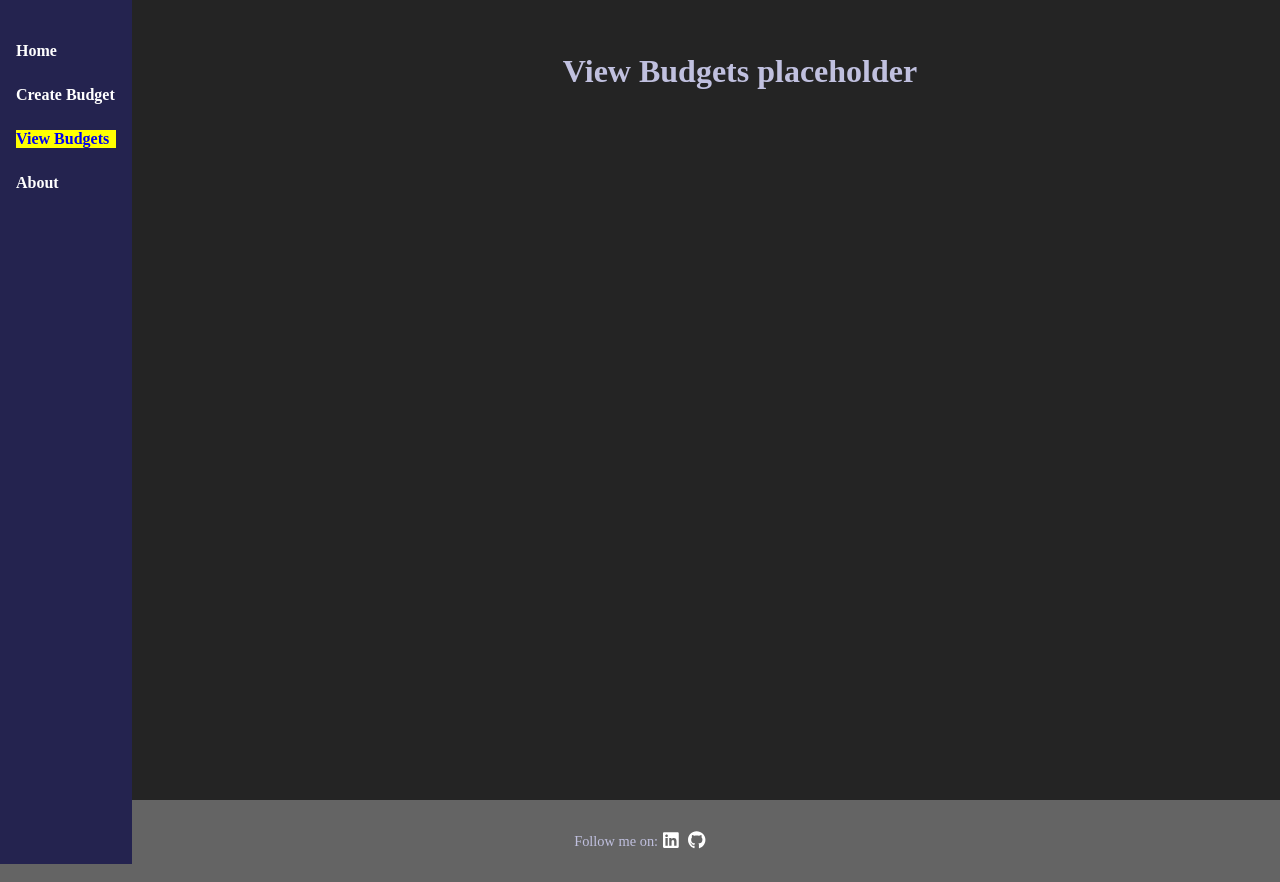
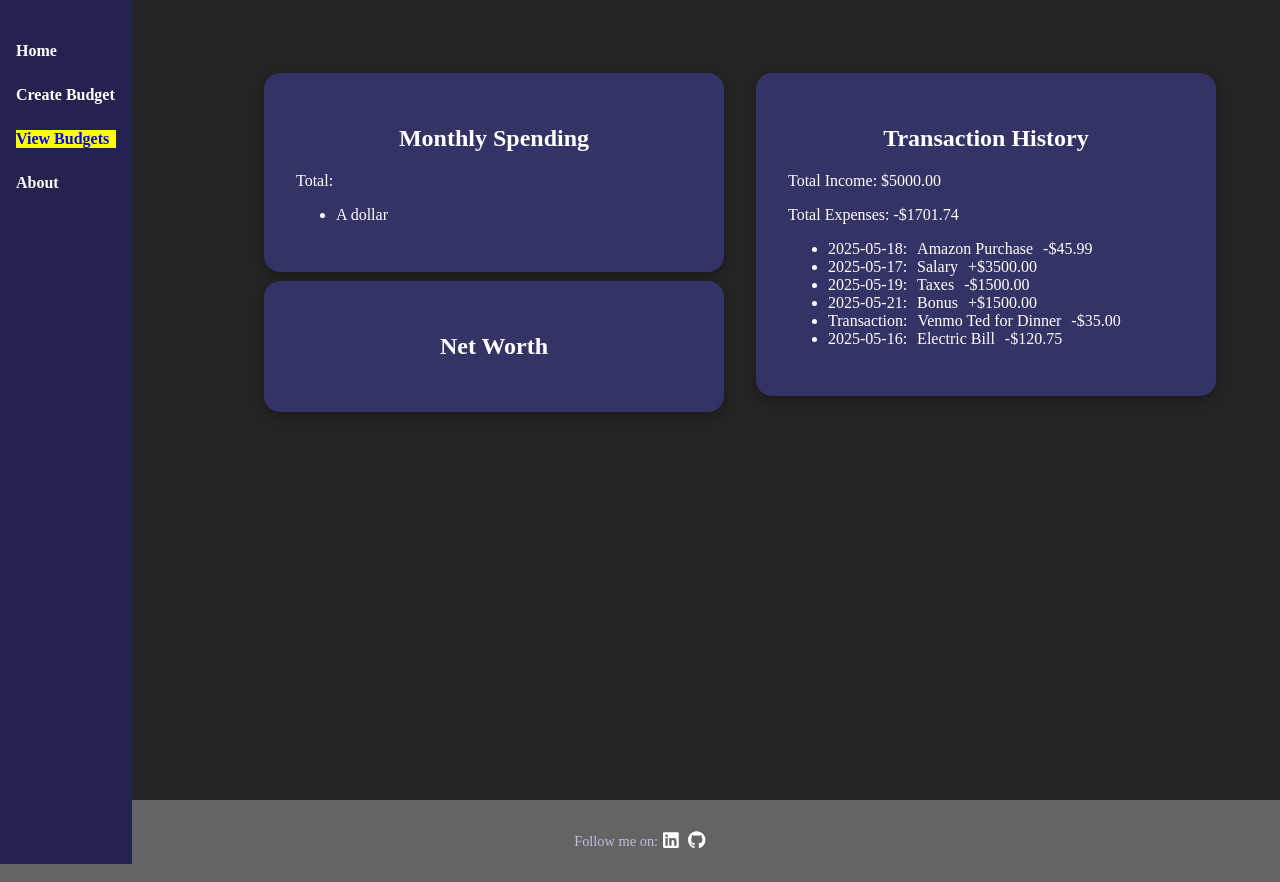
Before and after one commit to Jay-Sakabu/unit-2-final-project, a React (Vite) app in the folder budgeting/: page /viewBudgets in a window 1280 px wide. Built offline with nearby package versions, Linux system fonts and the light colour scheme.

Commit message:
Added some basic Transaction functionality, placeholder JSONs

```diff
--- a/budgeting/src/App.css
+++ b/budgeting/src/App.css
@@ -33,7 +33,7 @@ h1, h2{
 .home-page-photo-carousel{
   margin: 0 auto;
   padding: 20px 0;
-  max-width: 700px;
+  max-width: 800px;
   overflow: hidden;
   display: flex;
   flex: 0 0 100%;
--- /dev/null
+++ b/budgeting/src/BudgetDashboard.css
@@ -0,0 +1,46 @@
+.budget-dashboard {
+  display: grid;
+  grid-template-columns: repeat(auto-fit, minmax(300px, 1fr));
+  grid-template-rows: auto auto;
+  grid-gap: 2rem;
+  padding: 2rem;
+}
+
+.dashboard-box {
+
+  background-color: #333366;
+  color: white;
+  padding: 2rem;
+  border-radius: 16px;
+  box-shadow: 0 4px 12px rgba(0, 0, 0, 0.3);
+  margin-top: 2%;
+}
+
+//https://stackoverflow.com/questions/7698764/custom-bullet-symbol-for-li-elements-in-ul-that-is-a-regular-character-and
+
+ul{
+  list-style: none;
+  list-style-type: armenian;
+}
+
+
+//Custom list item
+.transaction-date{
+  margin-top: 100px;
+  margin-left: 20px;
+}
+
+.transaction-description{
+  margin-left: 10px;
+}
+
+.transaction-amount{
+  margin-left: 10px;
+}
+
+@media (max-width: 768px) {
+  .budget-dashboard {
+    grid-template-columns: 1fr;
+    margin-left: 0;
+  }
+}
--- a/budgeting/src/Pages/ViewBudget.jsx
+++ b/budgeting/src/Pages/ViewBudget.jsx
@@ -1,8 +1,9 @@
 import React from "react";
+import BudgetDashboard from "../components/BudgetDashboard";
 
 const ViewBudget = () => {
     return(
-        <div><h1>View Budgets placeholder</h1></div>
+        <BudgetDashboard/>
     );
 }
 
--- /dev/null
+++ b/budgeting/src/assets/netWorth.json
@@ -0,0 +1,13 @@
+{
+  "assets": {
+    "Cash": 8000,
+    "Investments": 15000,
+    "Property": 120000,
+    "401k": 60000
+  },
+  "liabilities": {
+    "Credit Cards": 1000,
+    "Student Loans": 12000,
+    "Car Loan": 3000
+  }
+}
--- /dev/null
+++ b/budgeting/src/assets/transactions.json
@@ -0,0 +1,32 @@
+[
+  {
+    "date": "2025-05-18",
+    "description": "Amazon Purchase",
+    "amount": -45.99
+  },
+  {
+    "date": "2025-05-17",
+    "description": "Salary",
+    "amount": 3500.00
+  },
+  {
+    "date": "2025-05-19",
+    "description": "Taxes",
+    "amount": -1500.00
+  },
+  {
+    "date": "2025-05-21",
+    "description": "Bonus",
+    "amount": 1500.00
+  },
+  {
+    "date": "",
+    "description": "Venmo Ted for Dinner",
+    "amount": -35.00
+  },
+  {
+    "date": "2025-05-16",
+    "description": "Electric Bill",
+    "amount": -120.75
+  }
+]
--- /dev/null
+++ b/budgeting/src/components/BudgetDashboard.jsx
@@ -0,0 +1,72 @@
+import React from "react";
+import netWorthData from "../assets/netWorth.json";
+import transactionsData from "../assets/transactions.json";
+import "../BudgetDashboard.css";
+
+// Transaction data
+
+const income = transactionsData
+    .filter((transaction) => transaction.amount > 0)
+    .reduce((sum, transaction) => sum + transaction.amount, 0);
+const expenses = transactionsData
+    .filter((transaction) => transaction.amount < 0)
+    .reduce((sum, transaction) => sum + transaction.amount, 0);
+
+
+// Monthly Spending
+const MonthlySpending = () => {
+    return (
+        <div className="dashboard-box">
+            <h2>Monthly Spending </h2>
+            <p>Total:</p>
+            <ul>
+                <li> A dollar </li>
+            </ul>
+        </div>
+    );
+};
+
+
+
+//Transaction History Summary
+const TransactionHistory = () => {
+    return (
+        <div className="dashboard-box">
+            <h2>Transaction History</h2>
+            <p>Total Income: ${income.toFixed(2)}</p>
+            <p>Total Expenses: -${Math.abs(expenses).toFixed(2)}</p>
+            <ul>
+                {transactionsData.map((transaction, index) => (
+                    <li key={index}>
+                        <span className="transaction-date">
+                            {transaction.date.length == 0 ? "Transaction" : transaction.date}:
+                        </span>
+                        <span className="transaction-description">
+                            {transaction.description}
+                        </span>
+                        <span className="transaction-amount">
+                            {transaction.amount > 0 ? "+" : "-"}${Math.abs(transaction.amount).toFixed(2)}
+                        </span>
+                    </li>
+                ))}
+            </ul>
+        </div>
+    );
+};
+
+// Main Dashboard Component
+const BudgetDashboard = () => {
+    return (
+        <div className="budget-dashboard">
+            <div className="row">
+                <MonthlySpending />
+                <div className="dashboard-box"><h2>Net Worth</h2></div>
+            </div>
+            <div className="row">
+                <TransactionHistory />
+            </div>
+        </div>
+    );
+};
+
+export default BudgetDashboard;
--- a/budgeting/src/components/Footer.jsx
+++ b/budgeting/src/components/Footer.jsx
@@ -1,6 +1,6 @@
 import { Link } from "react-router";
 import { FontAwesomeIcon } from '@fortawesome/react-fontawesome'
-import { faGithub, faLinkedin} from '@fortawesome/free-brands-svg-icons'
+import { faGithub, faLinkedin } from '@fortawesome/free-brands-svg-icons'
 
 const Footer = () => (
     <footer className="footer" >
```
Also changed, not shown: budgeting/src/components/Header.jsx (+4 -5 lines).
